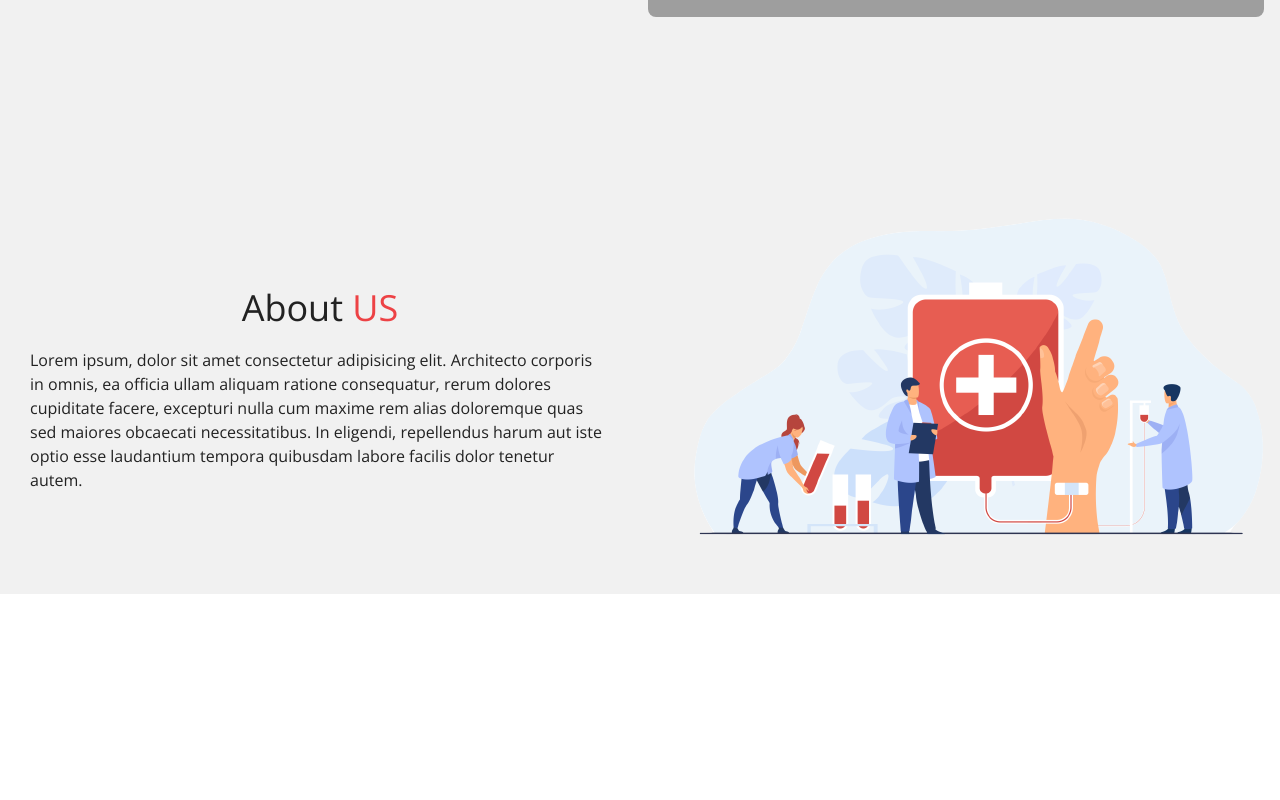
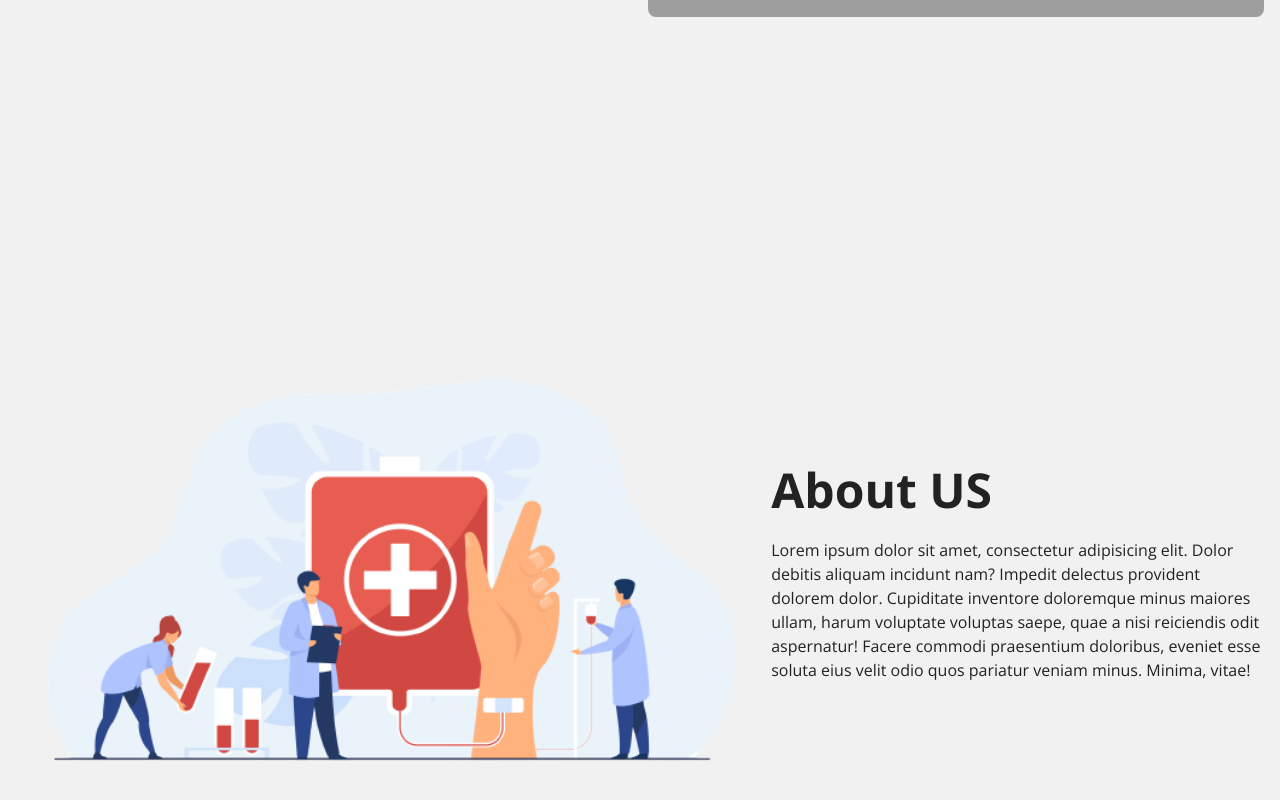
Before and after one commit to bitue/connect-to-blood-client, a React (Create React App) app: page / in a window 1280 px wide. Shown: the part 678-1478 px from the top of the page. Before the commit the page ends 1272 px from the top, so only its background shows below. Built offline with nearby package versions, Linux system fonts and the light colour scheme; grey boxes are pictures that could not be loaded; the HTML template or start-up script is replaced by a standard one.

Commit message:
finished aboutjs

```diff
--- a/src/Components/Home/About.js
+++ b/src/Components/Home/About.js
@@ -4,13 +4,13 @@ import img from "../../Assets/images/about.jpg"
 const About = () => {
     return (
         <>
-            <div className="hero">
-                <div className="flex justify-between items-center">
-                    <div className="flex flex-col justify-center items-center w-[50%]">
-                        <h2 className="text-4xl text-center">About <span className="text-primary">US</span></h2>
-                        <p className="mt-[20px] px-[30px]">Lorem ipsum, dolor sit amet consectetur adipisicing elit. Architecto corporis in omnis, ea officia ullam aliquam ratione consequatur, rerum dolores cupiditate facere, excepturi nulla cum maxime rem alias doloremque quas sed maiores obcaecati necessitatibus. In eligendi, repellendus harum aut iste optio esse laudantium tempora quibusdam labore facilis dolor tenetur autem.</p>
+            <div className="hero min-h-screen">
+                <div className="hero-content flex-col lg:flex-row">
+                    <img src={img} alt="" className="rounded-lg w-[60%]" />
+                    <div className="w-[40%]">
+                        <h1 className="text-5xl font-bold">About US</h1>
+                        <p className="py-6">Lorem ipsum dolor sit amet, consectetur adipisicing elit. Dolor debitis aliquam incidunt nam? Impedit delectus provident dolorem dolor. Cupiditate inventore doloremque minus maiores ullam, harum voluptate voluptas saepe, quae a nisi reiciendis odit aspernatur! Facere commodi praesentium doloribus, eveniet esse soluta eius velit odio quos pariatur veniam minus. Minima, vitae!</p>
                     </div>
-                    <img src={img} alt="" />
                 </div>
             </div>
         </>
```
